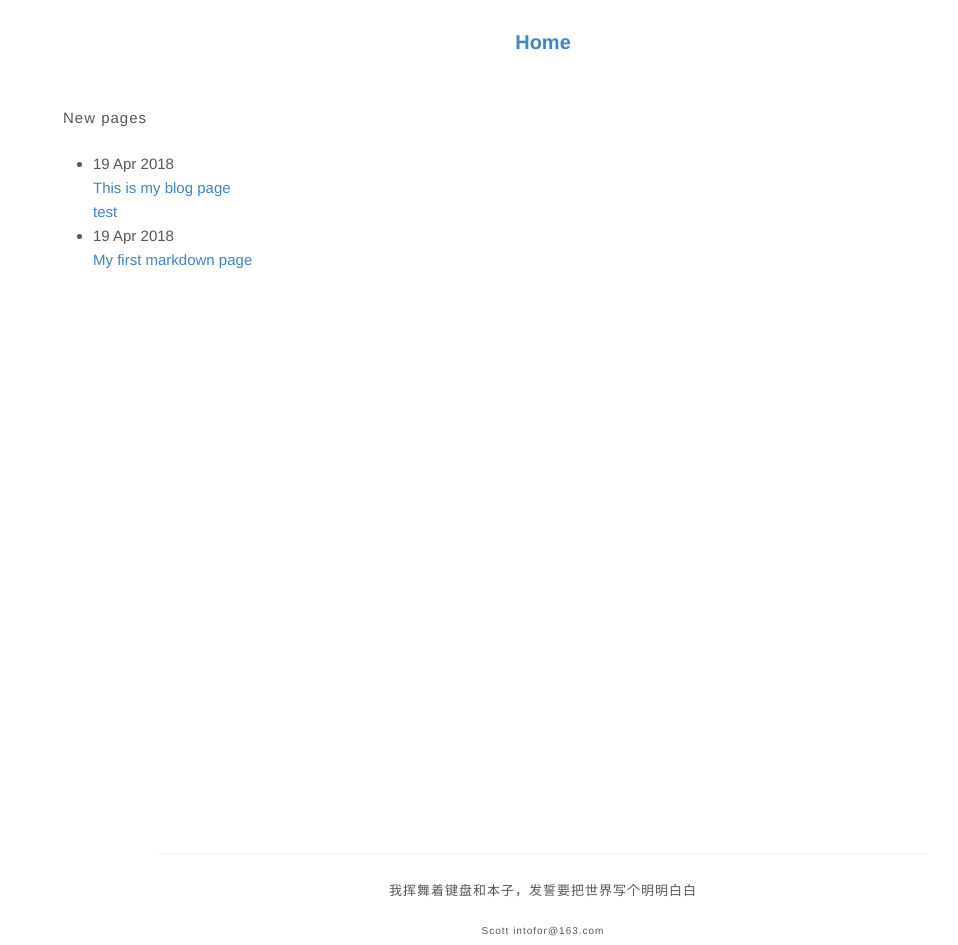
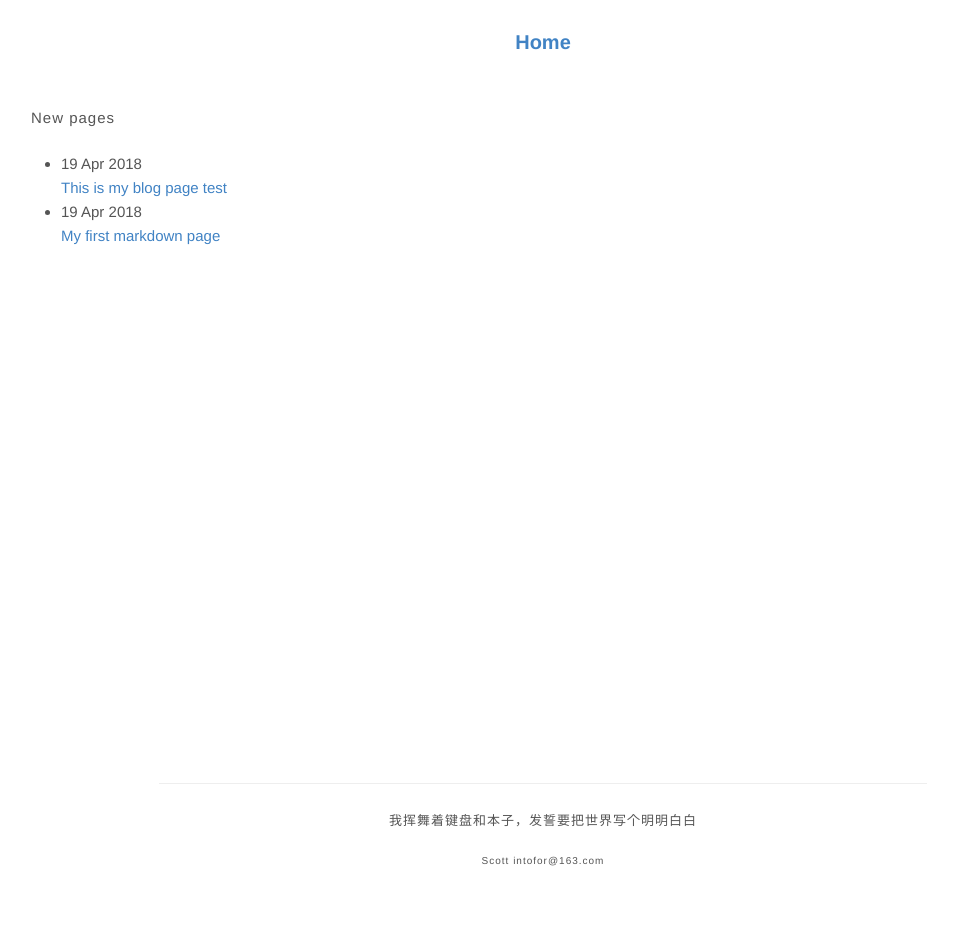
Before and after one commit to ScottGuansongLee/personal_blog, a Jekyll site: the page built from index.html, in a window 1280 px wide. Shown: the whole page, without its empty margins (97-1055 px from the left). Built offline with Jekyll 4.4.1, drawn with Linux system fonts in a browser that asks for light colours; after the commit the page ends 900 px from its top, so only the background shows below that.

Commit message:
modify the css to fit the screen display

```diff
--- a/_layouts/default.html
+++ b/_layouts/default.html
@@ -4,6 +4,7 @@
 
 	<head>
 		<meta http-equiv="content-type" content="text/html;charset=utf-8"/>
+		<meta name="viewport" content="width=device-width, initial-scale=1" />
 		<link rel="stylesheet" type="text/css" href="../css/wecatch.css">
 		<link rel="stylesheet" type="text/css" href="../css/mystyle.css">
 	</head>
--- a/css/mystyle.css
+++ b/css/mystyle.css
@@ -1,3 +1,4 @@
+@media screen and (min-width: 600px){
     html,body {
         margin: 0;
         padding:0;
@@ -11,33 +12,6 @@
     position: relative;
     }
 
-#header {
-    /*background: rgb(151, 151, 64);*/
-    padding: 10px;
-}
-
-#page {
-    overflow: hidden;
-    width: 960px;
-    margin: 0 auto;
-    padding-bottom: 60px;/*等于footer的高度*/
-}
-
-#footer {
-    position: absolute;
-    bottom: 0;
-    width: 100%;
-    height: 60px;/*脚部的高度*/
-    /*background: #6cf;*/
-    clear:both;
-    text-align: center;
-}
-#border{
-    display:inline-block;
-    width: 60%;
-    border-top: 1px solid #eee;
-    text-align: center;
-}
     #nav{
         width:20%;
         float: left;
@@ -46,3 +20,41 @@
         width:80%;
         float: left;
     }
+    #footer {
+        position: absolute;
+        bottom: 0;
+        width: 100%;
+        height: 130px;/*脚部的高度*/
+        /*background: #6cf;*/
+        clear:both;
+        text-align: center;
+    }
+
+}
+@media screen and (max-width: 600px){
+    #footer {
+        bottom: 0;
+        width: 100%;
+        height: 130px;/*脚部的高度*/
+        /*background: #6cf;*/
+        clear:both;
+        text-align: center;
+    }
+}
+#header {
+    /*background: rgb(151, 151, 64);*/
+    padding: 10px;
+}
+
+#border{
+    display:inline-block;
+    width: 60%;
+    border-top: 1px solid #eee;
+    text-align: center;
+}
+#page {
+    overflow: hidden;
+    margin: 0 auto;
+    width: 80%;
+    padding-bottom: 130px;/*等于footer的高度*/
+}
```
Also changed, not shown: 4 other files. Lines whose indentation alone changed are shown as unchanged.
